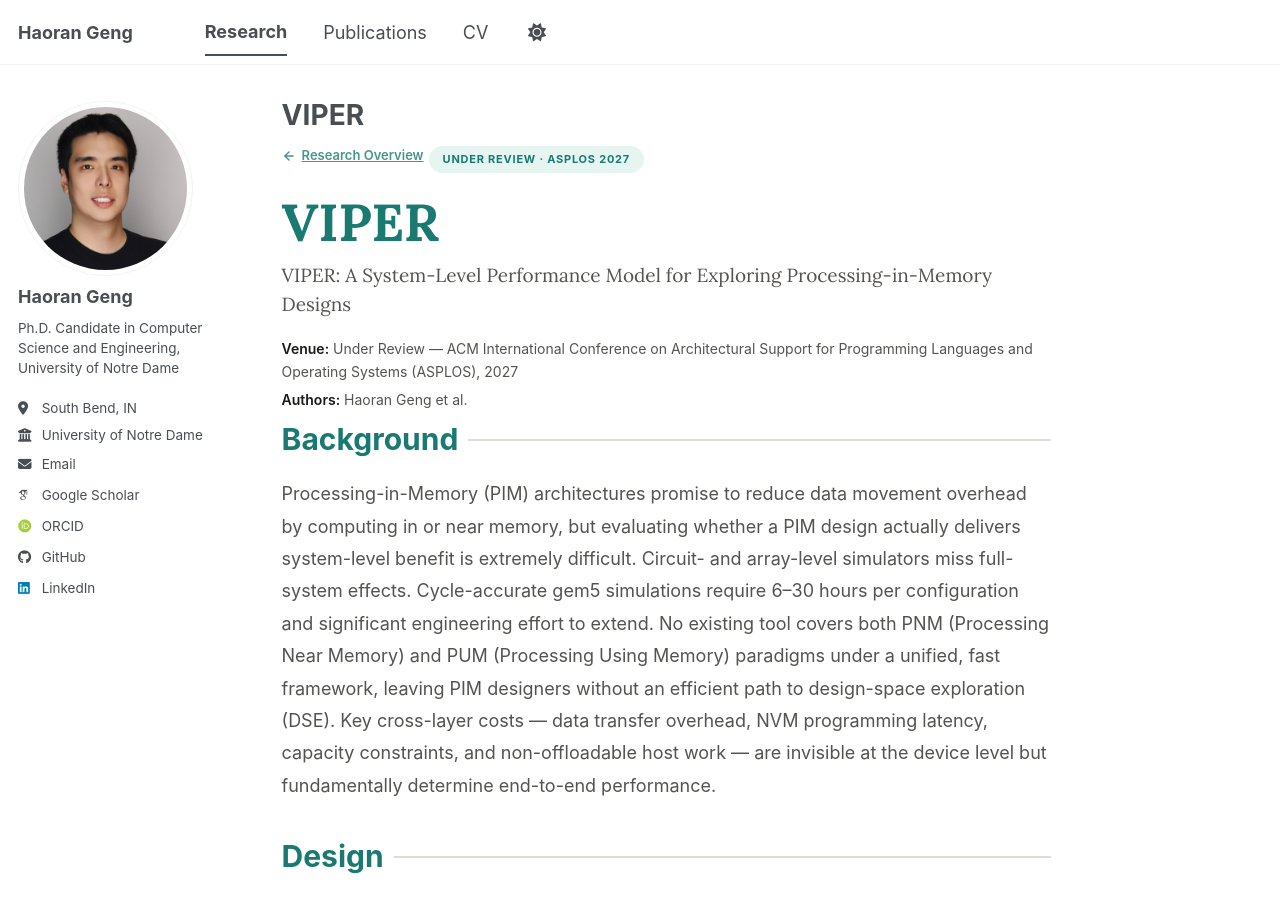
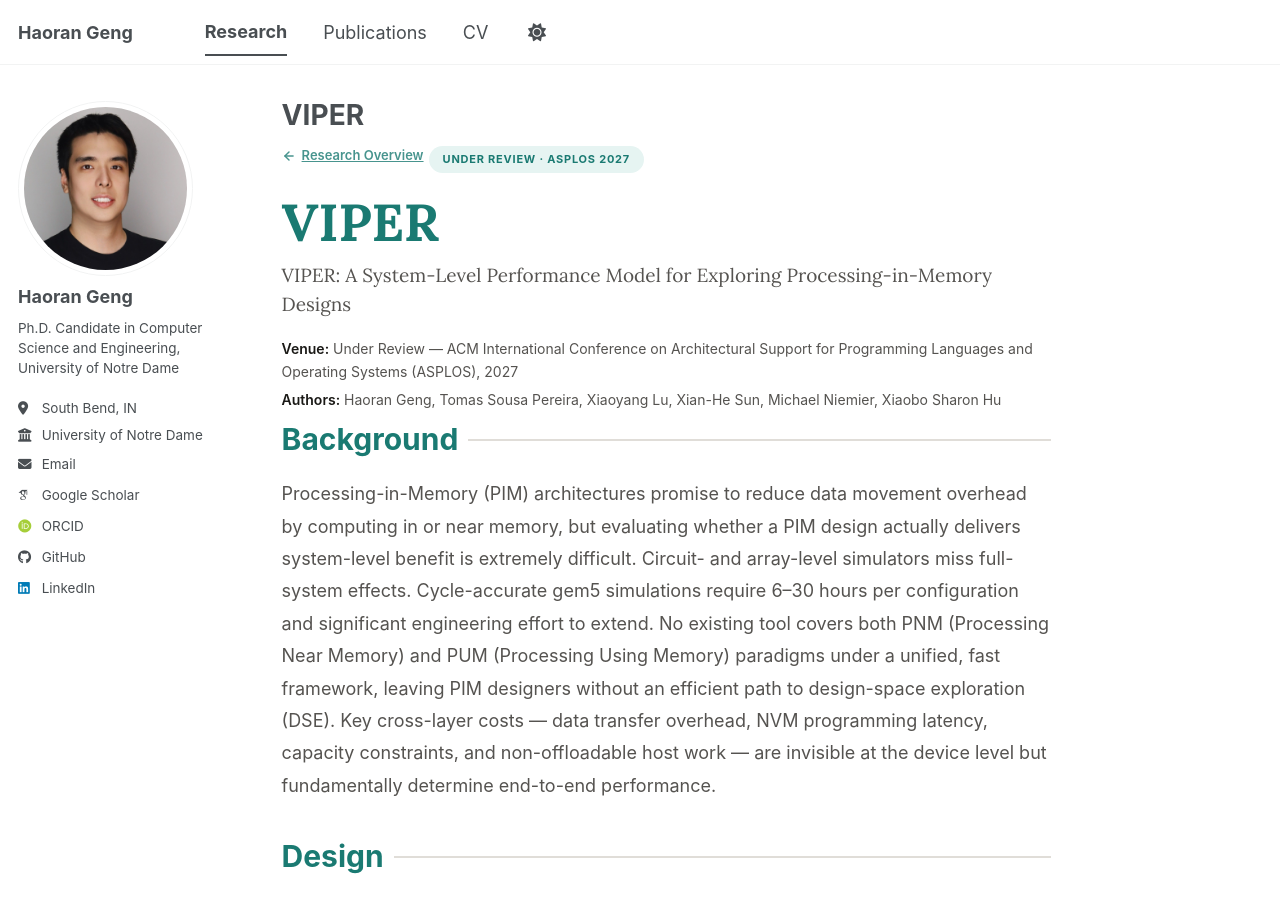
Before and after one commit to haoran-g/haoran-g.github.io, a Jekyll site: the page built from _pages/research-viper.html, in a window 1280 px wide and 900 px high. Built offline with Jekyll 4.4.1, drawn with Linux system fonts in a browser that asks for light colours; some web fonts are replaced; a script bundle is joined from its source files by our own code; library files that are not in the unit come from our copies.

```diff
--- a/_pages/research-ssm.html
+++ b/_pages/research-ssm.html
@@ -55,7 +55,7 @@
 <div class="proj-name">SSM</div>
 <div class="proj-full-title">Secure Scattered Memory: High-Performance Memory Protection via Secret Sharing</div>
 <div class="proj-meta-line"><strong>Venue:</strong> Under Review — IEEE/ACM International Symposium on Microarchitecture (MICRO), 2026</div>
-<div class="proj-meta-line"><strong>Authors:</strong> Haoran Geng et al.</div>
+<div class="proj-meta-line"><strong>Authors:</strong> Haoran Geng, Yuezhi Che, Dazhao Cheng, Michael Niemier, Xiaobo Sharon Hu   </div>
 
 <!-- <hr class="proj-divider"> -->
 
--- a/_pages/research-viper.html
+++ b/_pages/research-viper.html
@@ -55,7 +55,7 @@
 <div class="proj-name">VIPER</div>
 <div class="proj-full-title">VIPER: A System-Level Performance Model for Exploring Processing-in-Memory Designs</div>
 <div class="proj-meta-line"><strong>Venue:</strong> Under Review — ACM International Conference on Architectural Support for Programming Languages and Operating Systems (ASPLOS), 2027</div>
-<div class="proj-meta-line"><strong>Authors:</strong> Haoran Geng et al.</div>
+<div class="proj-meta-line"><strong>Authors:</strong> Haoran Geng, Tomas Sousa Pereira, Xiaoyang Lu, Xian-He Sun, Michael Niemier, Xiaobo Sharon Hu </div>
 
 <!-- <hr class="proj-divider"> -->
 
```
